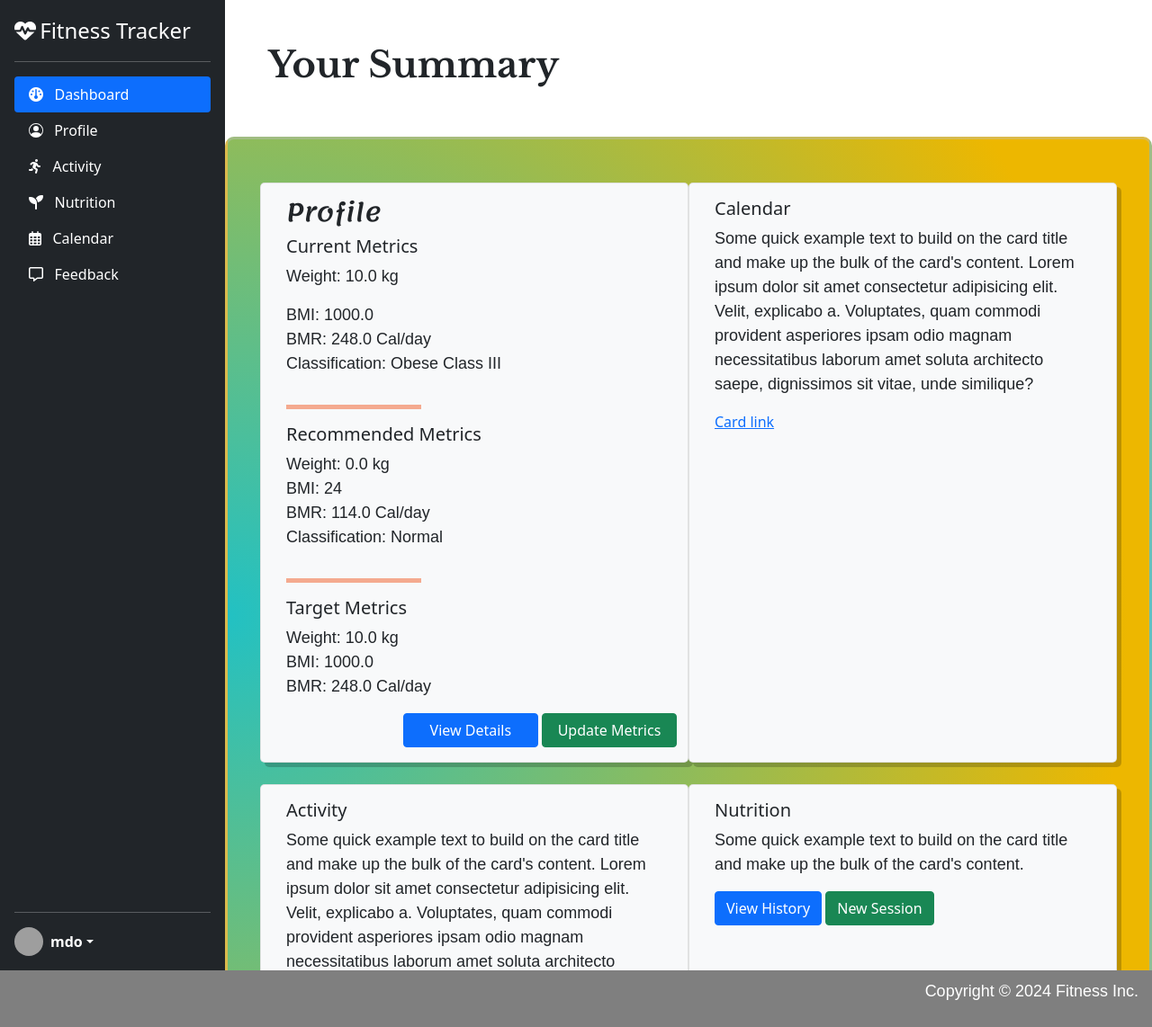
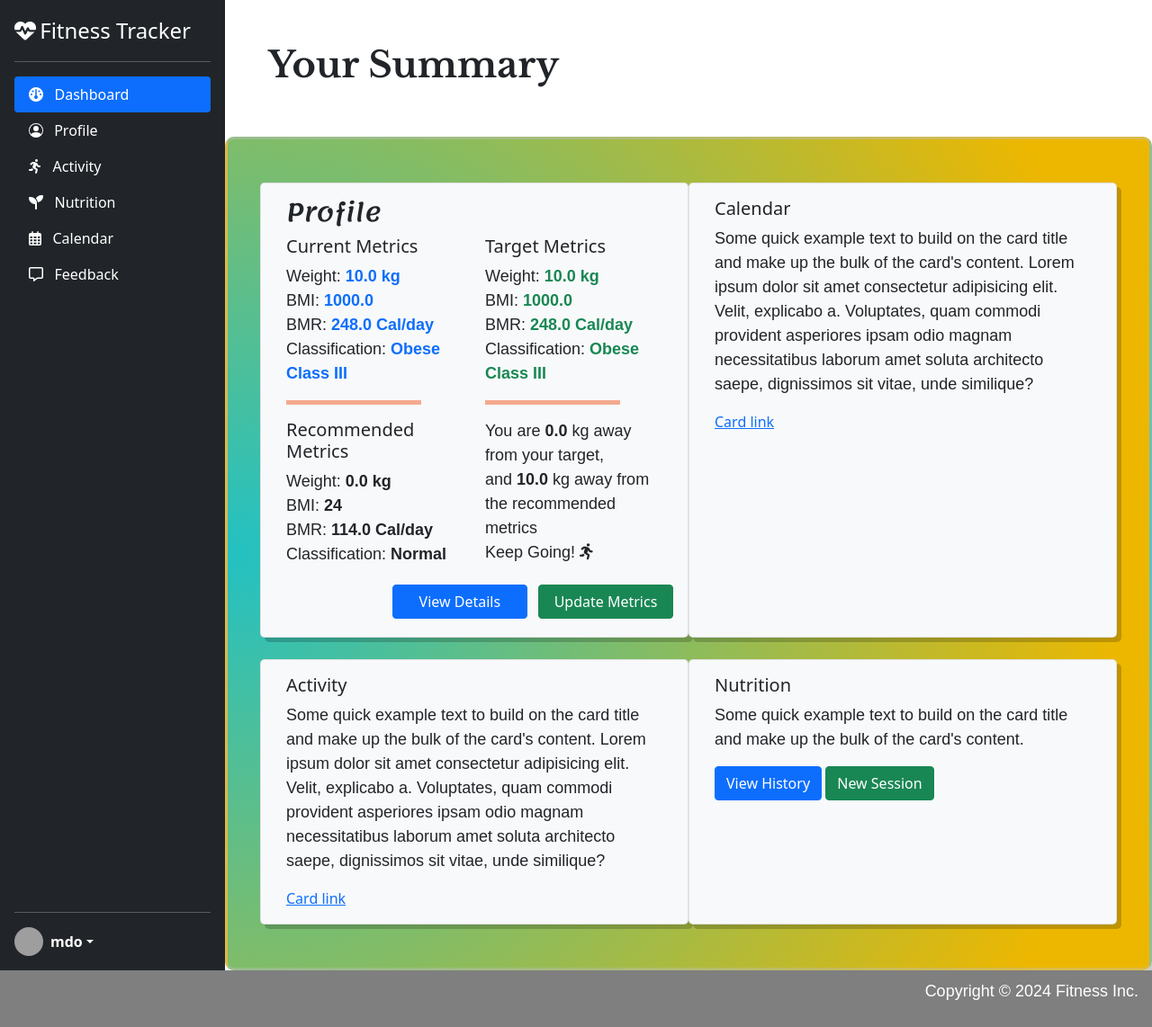
Before and after one commit to mtelewa/fitness-tracker, a Django app: page / in a window 1280 px wide. Shown: the whole page at 90% size. Run offline with Django 5.2, Linux system fonts and the light colour scheme; a user stored in the database is signed in; tables that the repository leaves empty hold one stand-in row (values such as "Sample post"); some libraries are stand-ins or nearby versions; some web fonts are replaced; grey boxes are pictures that could not be loaded.

Commit message:
update profile card buttons and text for new users with no previous entries

```diff
--- a/dashboard/templates/dashboard/index.html
+++ b/dashboard/templates/dashboard/index.html
@@ -1,5 +1,6 @@
 {% extends 'base.html' %}
 {% load static %}
+{% load mathfilters %}
 
 {% load crispy_forms_tags %}
 {% crispy metrics_form metrics_form.helper %}
@@ -28,47 +29,69 @@
     <div id="dashboard" class="container-fluid d-flex flex-row justify-content-center dashboard-border--shadow dashboard--bg-color p-3 p-lg-5 mx-auto">
         <div class="row gy-4">
             <div class="card col-md-12 col-lg-6 dashboard-item-border--shadow bg-light" >
-                <div class="card-body d-flex flex-column">
+                <div class="card-body row">
                     <h3 class="card-title">Profile</h3>
+                    <div class="col-lg-6">
                         <h5> Current Metrics </h5>
-                    <p class="card-text">
-                        <span class="show-hide"> Weight: </span>
-                        <span class="show-hide" id="weight-val">{{ weight }}</span>
-                        <span class="show-hide"> kg </span>  <br>
-                    </p>
                         <form class="hide-show d-none" method="post">
                             {% crispy metrics_form %}
                             {% csrf_token %}
                         </form>
-                    <p>
-                        <span> BMI: </span> <span> {{ bmi }} </span> <br>
-                        <span> BMR: </span> <span> {{ bmr }} Cal/day </span> <br>
-                        <span> Classification: </span> <span> {{ classification }} </span>
+                        <p class="card-text">
+                            <span class="show-hide"> Weight: </span>
+                            <span class="show-hide text-primary fw-bold {% if weight is None %} ddash {% endif %}" id="weight-val">{{ weight }}</span>
+                            <span class="show-hide text-primary fw-bold {% if weight is None %} d-none {% endif %}"> kg </span> <br>
+                            <span> BMI: </span> <span class="text-primary fw-bold {% if bmi is None %} ddash {% endif %}"> {{ bmi }} </span> <br>
+                            <span> BMR: </span> <span class="text-primary fw-bold {% if bmr is None %} ddash {% endif %}"> {{ bmr }} Cal/day </span> <br>
+                            <span> Classification: </span> <span class="text-primary fw-bold {% if classification is None %} ddash {% endif %}"> {{ classification }} </span>
                         </p>
                         <hr class="h-divider h-divider--orange">
                         <h5> Recommended Metrics </h5>
                         <p class="card-text">
                             <span> Weight: </span>
-                        <span>{{ weight_rec }}</span>
-                        <span> kg </span>  <br>
-                        <span> BMI: </span> <span> {{ bmi_rec }} </span> <br>
-                        <span> BMR: </span> <span> {{ bmr_rec }} Cal/day </span> <br>
-                        <span> Classification: </span> <span> Normal </span>
+                            <span class="fw-bold {% if weight_rec is None %} ddash {% endif %}">{{ weight_rec }}</span>
+                            <span class="fw-bold {% if weight_rec is None %} d-none {% endif %}"> kg </span>  <br>
+                            <span> BMI: </span> <span class="fw-bold {% if bmi_rec is None %} ddash {% endif %}"> {{ bmi_rec }} </span> <br>
+                            <span> BMR: </span> <span class="fw-bold {% if bmr_rec is None %} ddash {% endif %}"> {{ bmr_rec }} Cal/day </span> <br>
+                            <span> Classification: </span> <span class="fw-bold {% if weight_rec is None %} ddash {% endif %}"> Normal </span>
                         </p>
-                    <hr class="h-divider h-divider--orange">
+                    </div>
+                    <div class="col-lg-6">
+                        <hr class="h-divider h-divider--orange d-lg-none">
                         <h5> Target Metrics </h5>
                         <p class="card-text">
                             <span class="show-hide"> Weight: </span>
-                        <span class="show-hide" id="weight-target-val">{{ weight_target }}</span>
-                        <span class="show-hide"> kg </span>  <br>
-                        <span> BMI: </span> <span> {{ bmi_target }} </span> <br>
-                        <span> BMR: </span> <span> {{ bmr_target }} Cal/day </span> <br>
+                            <span class="show-hide text-success fw-bold {% if weight_target is None %} ddash {% endif %}" id="weight-target-val">{{ weight_target }}</span>
+                            <span class="show-hide text-success fw-bold {% if weight_target is None %} d-none {% endif %}"> kg </span>  <br>
+                            <span> BMI: </span> <span class="text-success fw-bold {% if bmi_target is None %} ddash {% endif %}"> {{ bmi_target }} </span> <br>
+                            <span> BMR: </span> <span class="text-success fw-bold {% if bmr_target is None %} ddash {% endif %}"> {{ bmr_target }} Cal/day </span> <br>
+                            <span> Classification: </span> <span class="text-success fw-bold {% if classification_target is None %} ddash {% endif %}"> {{ classification_target }} </span>
                         </p>
-
+                        <hr class="h-divider h-divider--orange">
+                        {% if weight_target is None %}
+                        <p class="card-text">
+                            <strong>
+                            You have no entries yet! <br>
+                            Please create your profile first!
+                            </strong>
+                        </p>
+                        {% else %}
+                        <p class="card-text">
+                            You are <strong>{{ weight|sub:weight_target }}</strong> kg away from your target, <br>
+                            and <strong>{{ weight|sub:weight_rec }}</strong> kg away from the recommended metrics <br>
+                            Keep Going! <i class="fa-solid fa-person-running"></i>
+                        </p>
+                        {% endif %}
+                    </div>
                 </div>
                 <div class="align-self-end pb-3 hide-show">
-                    <a href="{% url 'profile' %}" class="btn btn-md btn--size btn-primary" role="button"> View Details </a>
-                    <button type="button" class="btn btn-update btn-md btn--size btn-success" aria-label="Update"> Update Metrics </button>
+                    {% if weight is None %}
+                    <a href="{% url 'profile' %}" class="btn btn-md btn--size btn-primary m-1" role="button"> Create Profile </a>
+                    <button type="button" class="btn btn-update btn-md btn--size btn-success m-1" aria-label="Create"> Create Metrics </button>
+                    {% else %}
+                    <a href="{% url 'profile' %}" class="btn btn-md btn--size btn-primary m-1" role="button"> View Details </a>
+                    <button type="button" class="btn btn-update btn-md btn--size btn-success m-1" aria-label="Update"> Update Metrics </button>
+                    {% endif %}
                 </div>
             </div>
 
```
Lines whose indentation alone changed are shown as unchanged.
